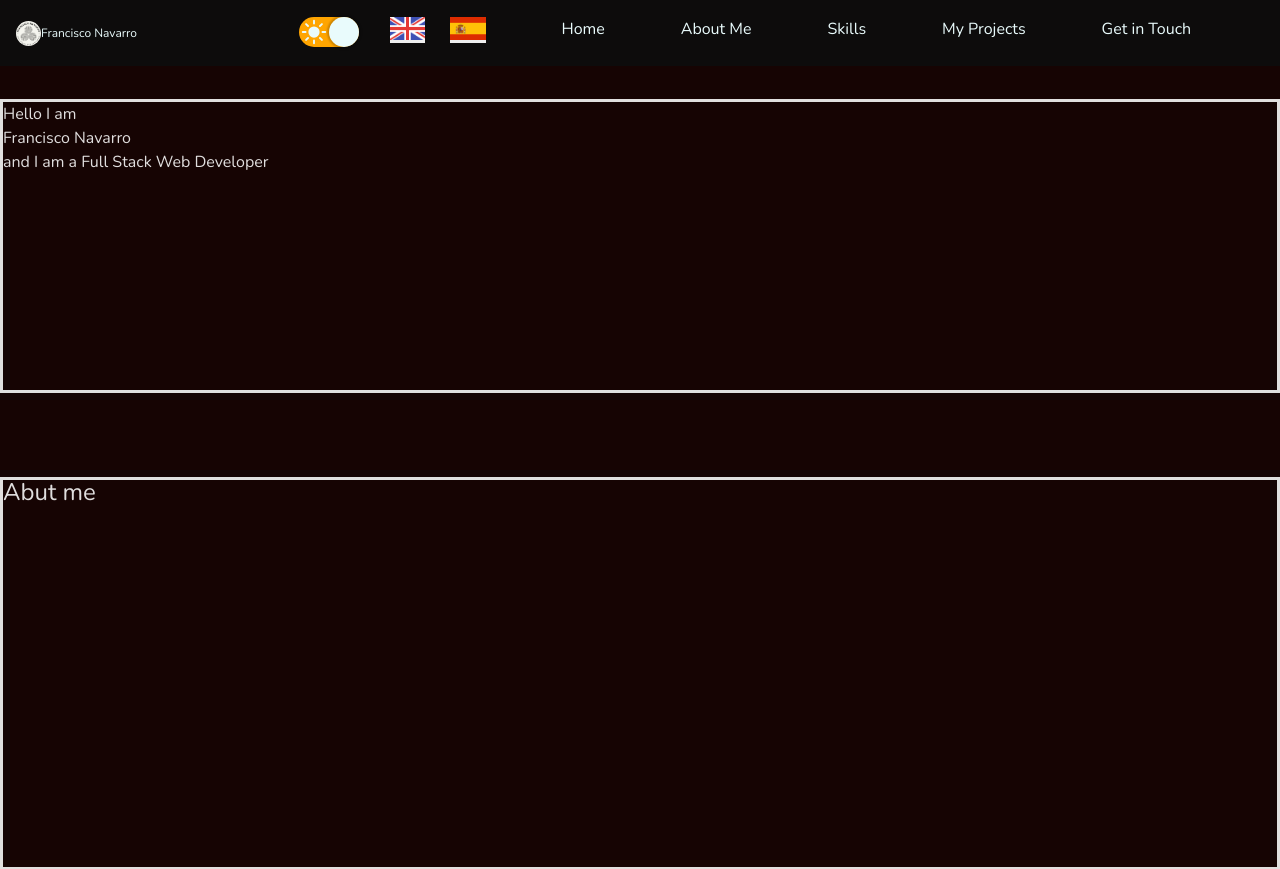
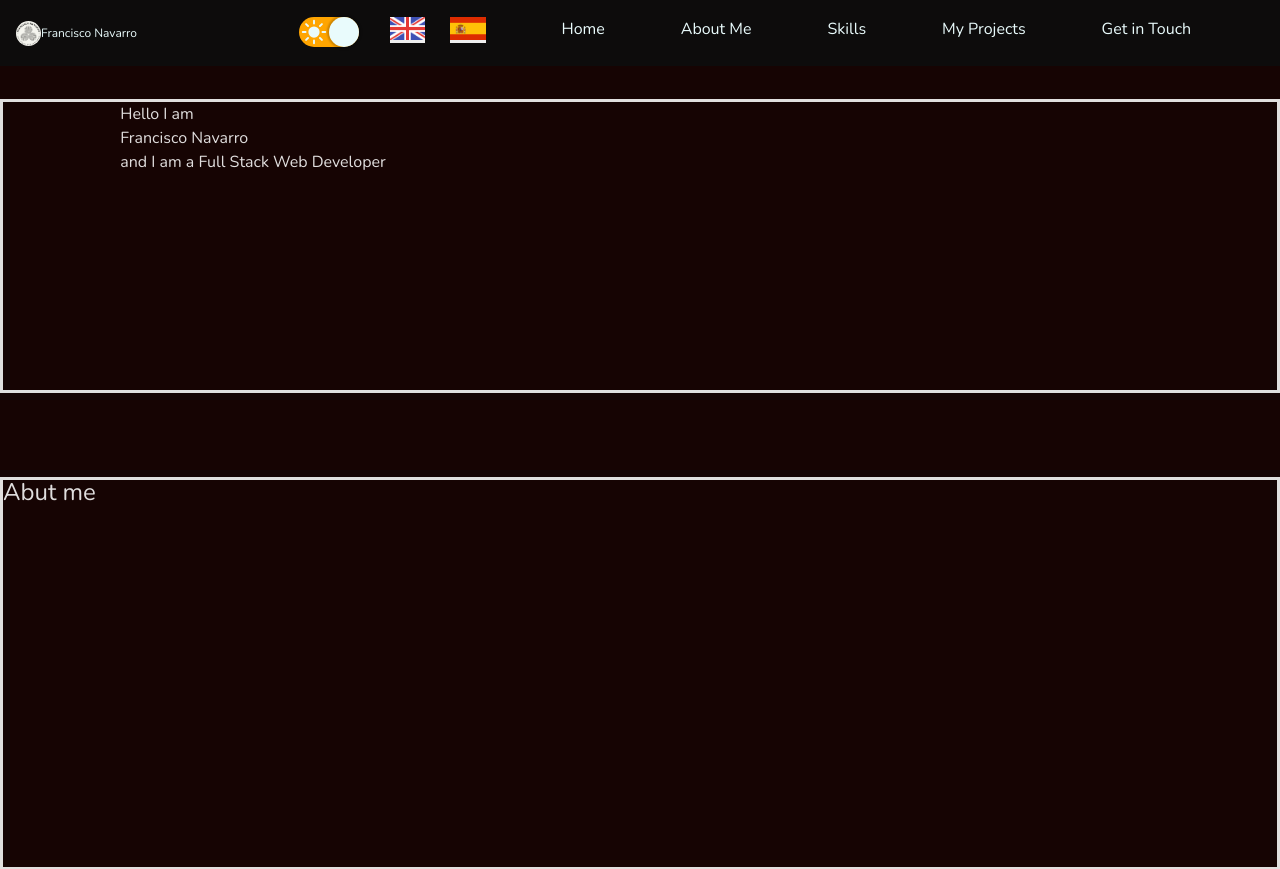
Before and after one commit to FranNavarro27F/Portfolio_fran_2, a React (Vite) app in the folder vite-project/: page / in a window 1280 px wide. Shown: the top 869 px of the page. Built offline with nearby package versions, Linux system fonts and the light colour scheme.

Commit message:
grid center items, test 1

```diff
--- a/vite-project/src/App.css
+++ b/vite-project/src/App.css
@@ -434,3 +434,23 @@ Variables CSS
   background-color: var(--Color-Neutral-0);
   color: var(--Color-Primary-9);
  }
+
+
+
+
+ /* content */
+ #home {
+  display: grid;
+  width: 100%;
+  height: 100%;
+  /* background-color: #094043; */
+  grid-template-columns: 1fr 1fr 1fr 1fr 1fr 1fr 1fr 1fr 1fr 1fr 1fr;
+  /* grid-template-rows: 4.9% 4.9% 4.9% 4.9% 4.9% 4.9% 4.9% 4.9% 4.9% 4.9% 4.9%; */
+  column-gap: 1rem;
+  grid-column: 4/11
+
+ }
+ .home_content_1{
+  /* background-color: #aadfe2; */
+  grid-column: 2/11;
+ }
--- a/vite-project/src/App.jsx
+++ b/vite-project/src/App.jsx
@@ -227,6 +227,7 @@ function App() {
 
         <section className='Header' id='Header'>
           <div id='home'>
+            <div className='home_content_1' >
             <p>
               <FormattedMessage
                 id= 'app.home_part_1'
@@ -245,6 +246,7 @@ function App() {
                 defaultMessage= 'and I am a Full Stack Web Developer'
               />
             </p>
+            </div>
           </div>
         </section>
 
```
